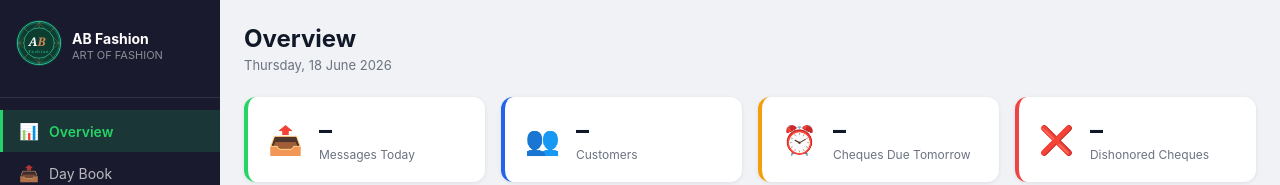
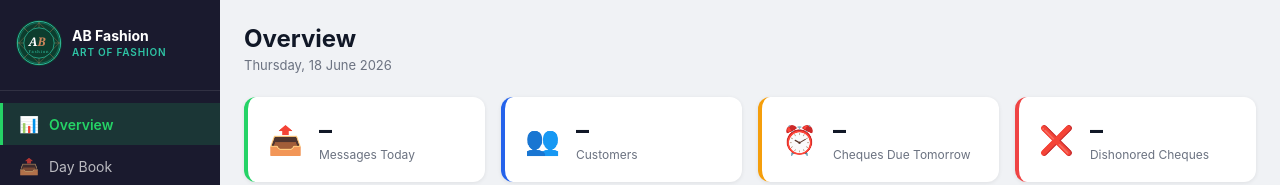
Before and after one commit to AbFashion/whatsapp-dashboard, a website: page public/index.html in a window 1280 px wide. Shown: the top 185 px of the page. Drawn offline with Linux system fonts and the light colour scheme; no server answers.

Commit message:
Style AB Fashion logo and ART OF FASHION slogan

```diff
--- a/public/css/style.css
+++ b/public/css/style.css
@@ -24,9 +24,10 @@ body { font-family: -apple-system, BlinkMacSystemFont, 'Segoe UI', sans-serif; b
 .sidebar { width: var(--sidebar-w); background: #1a1a2e; color: #fff; display: flex; flex-direction: column; position: fixed; top: 0; left: 0; height: 100vh; z-index: 100; }
 
 .sidebar-logo { display: flex; align-items: center; gap: 10px; padding: 20px 16px 24px; border-bottom: 1px solid rgba(255,255,255,.1); }
-.logo-icon { font-size: 28px; }
+.logo-icon { display: flex; align-items: center; flex-shrink: 0; }
+.logo-icon svg { display: block; }
 .logo-title { font-size: 14px; font-weight: 700; line-height: 1.2; }
-.logo-sub { font-size: 11px; color: rgba(255,255,255,.5); }
+.logo-sub { font-size: 10px; color: #2ec4a5; letter-spacing: 0.08em; font-weight: 600; margin-top: 2px; }
 
 .sidebar-nav { list-style: none; flex: 1; padding: 12px 0; }
 .sidebar-nav li { }
```
